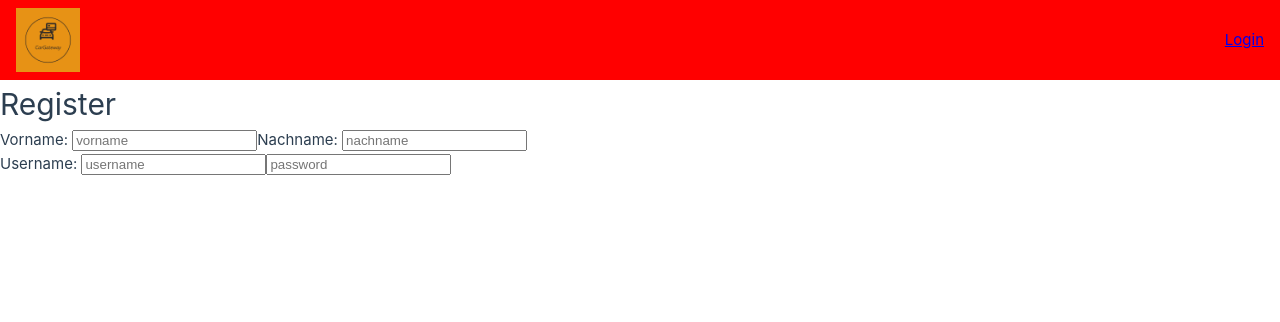
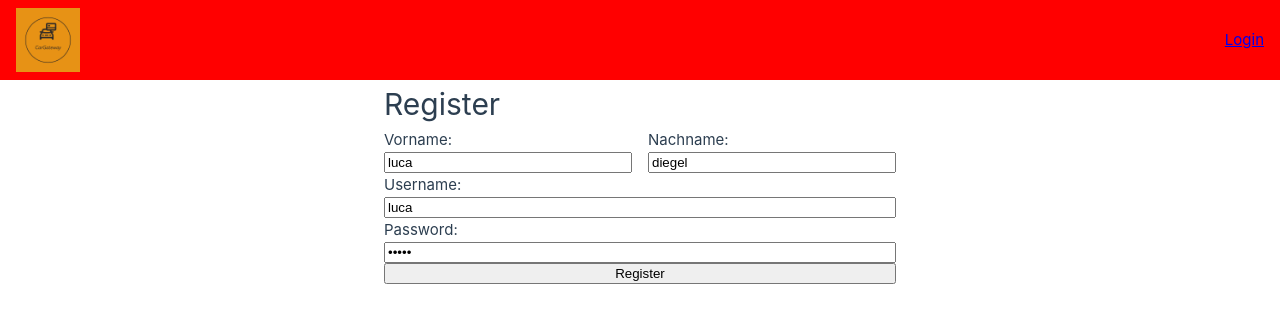
Before and after one commit to Lv100Luca/CarGateway-Frontend, a Vue app: page /register in a window 1280 px wide. Shown: the top 322 px of the page. Built offline with nearby package versions, Linux system fonts and the light colour scheme.

Commit message:
added isComplete

```diff
--- a/src/views/Register.vue
+++ b/src/views/Register.vue
@@ -1,12 +1,44 @@
 <script setup lang="ts">
 
-import {ref} from "vue";
+import {computed, ref} from "vue";
+// @ts-ignore
+import APIClient from "@/API/APIClient";
+// @ts-ignore
+import type UserRegisterDTO from "@/DTO/UserRegisterDTO";
+import {useUserDataStore} from "../stores/userDataStore";
 
-const vorname = ref("");
-const nachname = ref("");
-const username = ref("");
-const password = ref("");
+const userDataStore = useUserDataStore();
+const vorname = ref("luca");
+const nachname = ref("diegel");
+const username = ref("luca");
+const password = ref("admin");
 
+
+const isComplete = computed(() => {
+  return (vorname.value !== "" && nachname.value !== "" && username.value !== "" && password.value !== "");
+
+})
+
+async function register() {
+  console.log("submitting");
+  try {
+    const response = await APIClient.postRequest<UserRegisterDTO>("/user/register", true, {
+      "vorname": vorname.value,
+      "nachname": nachname.value,
+      "username": username.value,
+      "password": password.value
+    });
+  } catch (e) {
+    console.log("error in Register");
+    vorname.value = "";
+    nachname.value = "";
+    username.value = "";
+    password.value = "";
+    console.log(e);
+  }
+  console.log("Register OK");
+  // await userDataStore.login(username.value, password.value);
+}
 </script>
 
 <template>
@@ -14,24 +46,48 @@ const password = ref("");
     <form class="register-from">
       <h1>Register</h1>
       <div class="name">
-        <label>Vorname:
-          <input type="text" v-model="vorname" placeholder="vorname">
+        <label style="display: flex; flex-direction: column">Vorname:
+          <input required type="text" v-model="vorname" placeholder="vorname">
         </label>
-        <label>Nachname:
-          <input type="text" v-model="nachname" placeholder="nachname">
+        <label style="display: flex; flex-direction: column">Nachname:
+          <input required type="text" v-model="nachname" placeholder="nachname">
         </label>
       </div>
-      <label class="username">
+      <label class="username" style="display: flex; flex-direction: column">
         Username:
-        <input type="text" v-model="username" placeholder="username">
+        <input required type="text" v-model="username" placeholder="username">
       </label>
-      <label class="password">
-        <input type="password" v-model="password" placeholder="password">
+      <label class="password" style="display: flex; flex-direction: column">
+        Password:
+        <input required type="password" v-model="password" placeholder="password">
       </label>
+      <input :disabled="!isComplete" type="button" @click="register" value="Register">
     </form>
   </div>
 </template>
 
-<style>
+<style scoped>
+.wrapper {
+  height: calc(100dvh - var(--navbar-height));
+  width: 100vw;
+  display: flex;
+  justify-content: center;
+}
 
+.register-from {
+  display: flex;
+  flex-direction: column;
+  width: 40%;
+}
+
+.name {
+  display: flex;
+  flex-direction: row;
+  justify-content: space-between;
+  gap: 1rem;
+}
+
+.name > label {
+  width: 50%;
+}
 </style>
```
